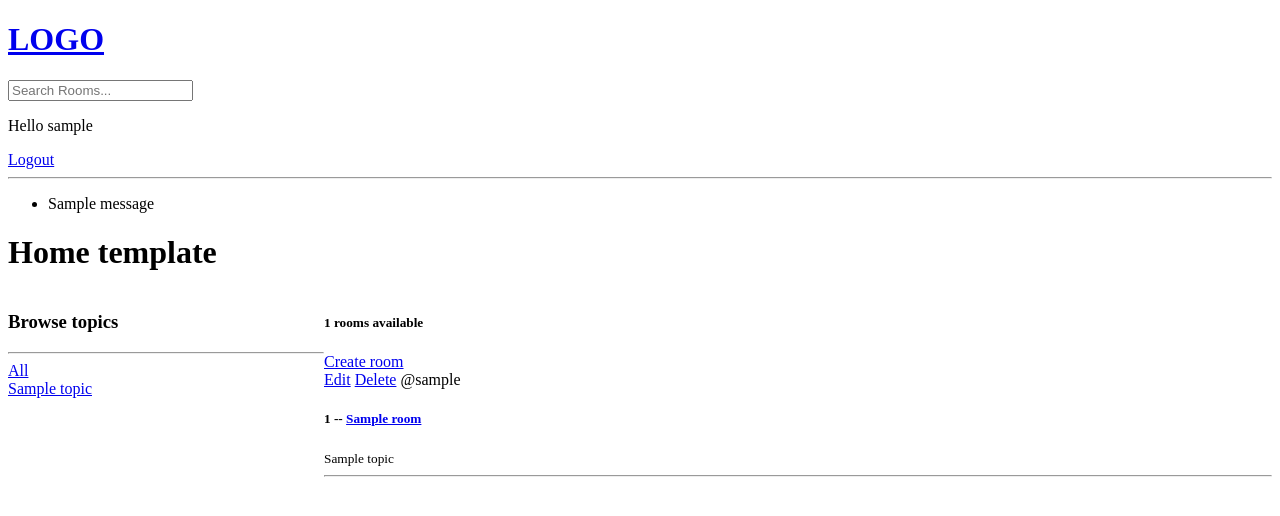
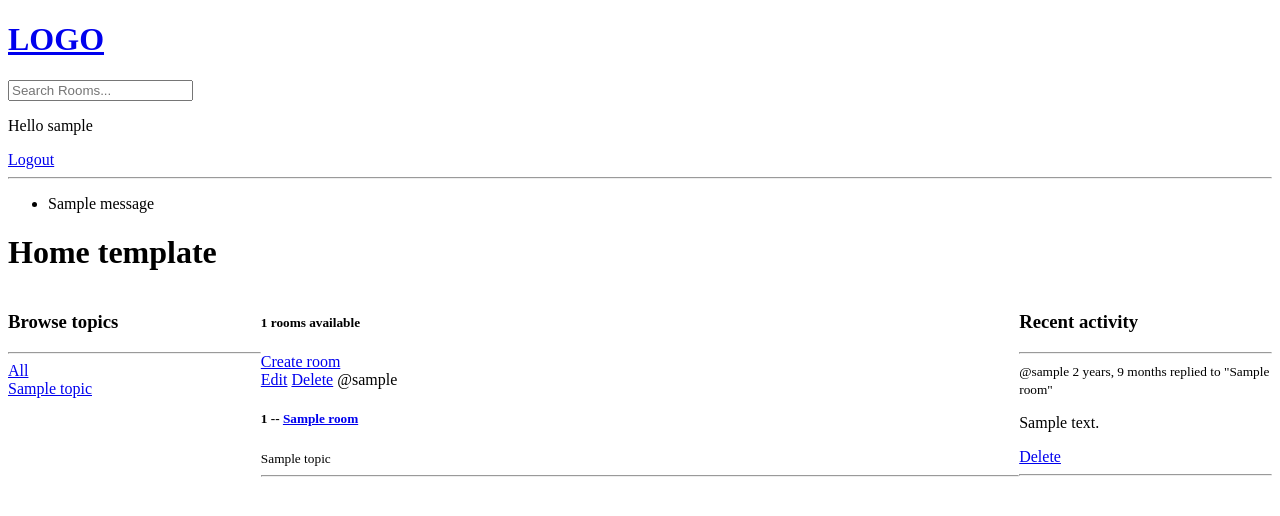
Before and after one commit to joskar201/django-play, a Django app: page / in a window 1280 px wide. Shown: the top 516 px of the page. Run offline with Django 4.2, Linux system fonts and the light colour scheme; a user stored in the database is signed in; tables that the repository leaves empty hold one stand-in row (values such as "Sample post"); one stand-in notice (Sample message) is shown.

Commit message:
Add activity feed.

```diff
--- a/base/models.py
+++ b/base/models.py
@@ -34,3 +34,6 @@ class Message(models.Model):
 
     def __str__(self) -> str:
         return self.body[0:50]
+
+    class Meta:
+        ordering = ['-updated', '-created']
--- /dev/null
+++ b/base/templates/base/activity_component.html
@@ -0,0 +1,13 @@
+<h3>Recent activity</h3>
+<hr/>
+{% for message in room_messages %}
+    <div>
+        <small>@{{ message.user }}  {{message.created|timesince}} </small>
+        <small>replied to "{{ message.room }}"</small>
+        <p>{{ message }}</p>
+        {% if request.user == message.user %}
+        <a href="{% url 'delete-message' message.id %}">Delete</a>
+        {% endif %}
+        <hr/>
+    </div>
+{% endfor %}
--- /dev/null
+++ b/base/templates/base/feed_component.html
@@ -0,0 +1,18 @@
+<div>
+    {% for room in rooms %}
+    <div>
+
+        {% if request.user == room.host %}
+        <a href="{% url 'edit-room' room.id %}">Edit</a>
+        <a href="{% url 'delete-room' room.id %}">Delete</a>
+        {% endif %}
+
+        <span> @{{room.host.username}} </span>
+        <div>
+            <h5> {{ room.id }} -- <a href=" {% url 'room' room.id %} ">{{ room.name  }} </a> </h5>
+        </div>
+        <small> {{room.topic.name}} </small>
+        <hr/>
+    </div>
+    {% endfor %}
+</div>
--- a/base/templates/base/home.html
+++ b/base/templates/base/home.html
@@ -4,7 +4,7 @@
 <style>
     .home-container {
         display: grid;
-        grid-template-columns: 1fr 3fr;
+        grid-template-columns: 1fr 3fr 1fr;
     }
 </style>
 
@@ -15,42 +15,19 @@
 <div class="home-container">
 
     <div>
-        <h3>Browse topics</h3>
-        <hr>
-        <div>
-            <a href="{% url 'home' %}"> All </a>
-        </div>
-        {% for topic in topics %}
-        <div>
-            <a href="{% url 'home' %}?q={{topic.name}} "> {{topic.name}} </a>
-        </div>
-        {% endfor %}
+      {% include 'base/topics_component.html' %}
     </div>
 
     <div>
         <h5>{{room_count}} rooms available</h5>
         <a href="{% url 'create-room' %}">Create room</a>
 
-        <div>
-            {% for room in rooms %}
-            <div>
+        {% include 'base/feed_component.html' %}
 
-                {% if request.user == room.host %}
-                <a href="{% url 'edit-room' room.id %}">Edit</a>
-                <a href="{% url 'delete-room' room.id %}">Delete</a>
-                {% endif %}
-
-                <span> @{{room.host.username}} </span>
-                <div>
-                    <h5> {{ room.id }} -- <a href=" {% url 'room' room.id %} ">{{ room.name  }} </a> </h5>
-                </div>
-                <small> {{room.topic.name}} </small>
-                <hr>
-            </div>
-            {% endfor %}
-        </div>
     </div>
 
-
+    <div>
+       {% include 'base/activity_component.html' %}
+    </div>
 </div>
 {% endblock content %}
--- /dev/null
+++ b/base/templates/base/topics_component.html
@@ -0,0 +1,10 @@
+<h3>Browse topics</h3>
+<hr/>
+<div>
+    <a href="{% url 'home' %}"> All </a>
+</div>
+{% for topic in topics %}
+<div>
+    <a href="{% url 'home' %}?q={{topic.name}} "> {{topic.name}} </a>
+</div>
+{% endfor %}
--- a/base/views.py
+++ b/base/views.py
@@ -67,13 +67,14 @@ def home(request):
         )
     topics = Topic.objects.all()
     room_count = rooms.count()
-    context = {'rooms': rooms, 'topics': topics, 'room_count': room_count}
+    room_messages = Message.objects.filter(Q(room__topic__name__icontains=q))
+    context = {'rooms': rooms, 'topics': topics, 'room_count': room_count, 'room_messages': room_messages}
     return render(request, 'base/home.html', context)
 
 
 def room(request, pk):
     room = Room.objects.get(id=pk)
-    room_messages = room.message_set.all().order_by('-created')  # type: ignore
+    room_messages = room.message_set.all()  # type: ignore
     participants = room.participants.all()
 
     if request.method == 'POST':
```
